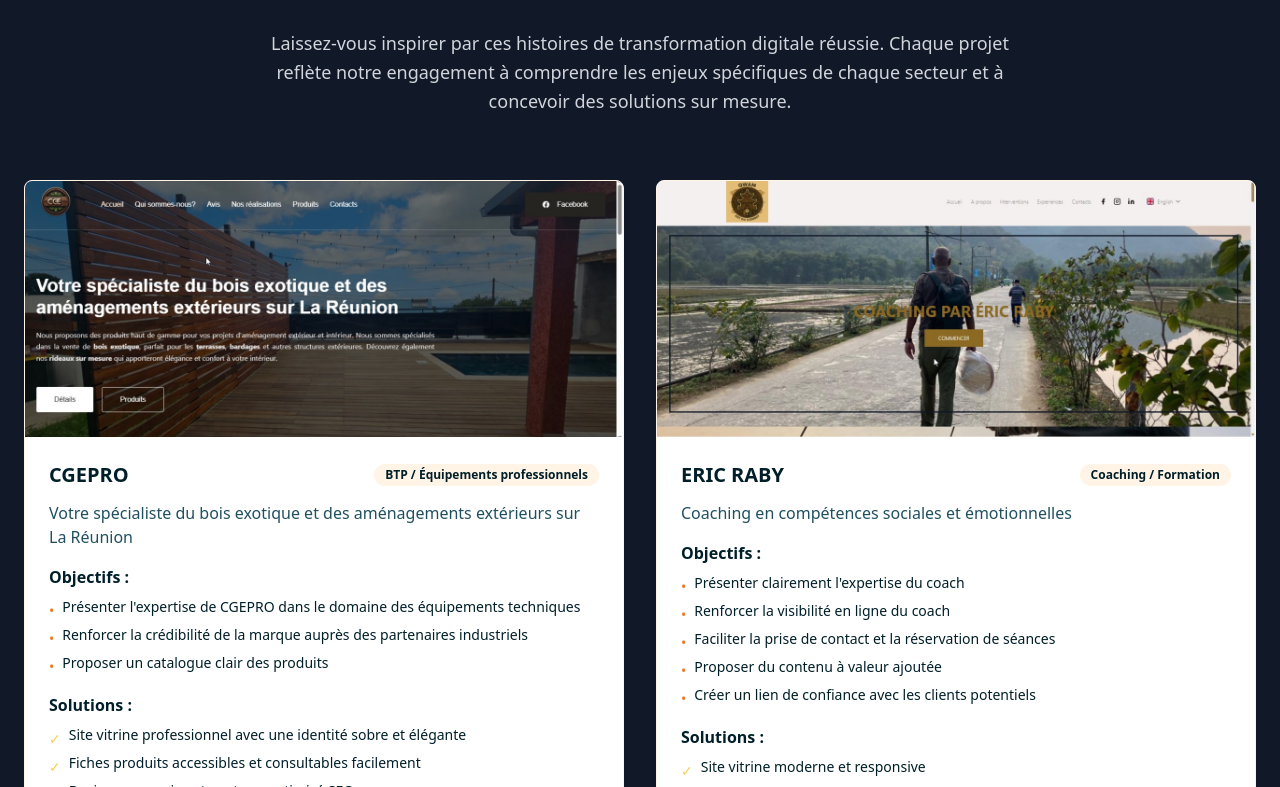
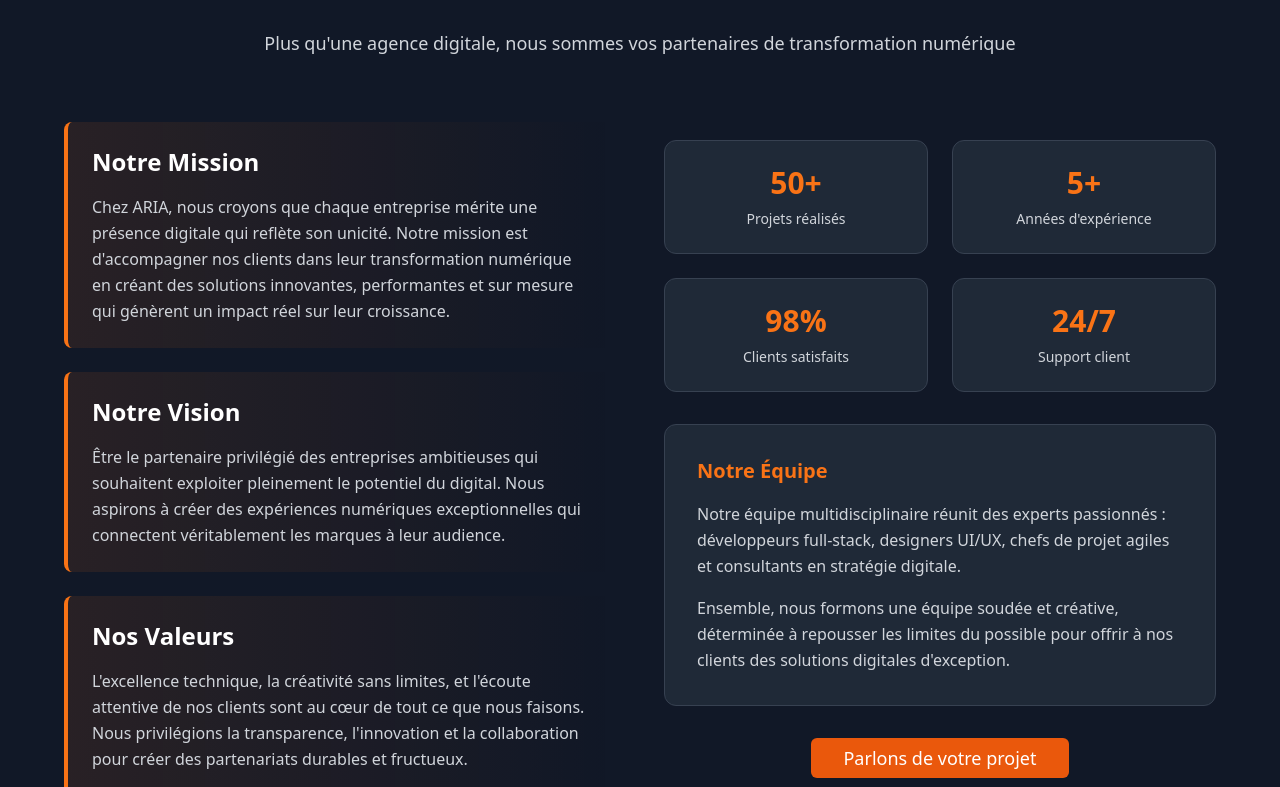
Before and after one commit to Martin42746284/aria-contact-header-18-9ca684d4, a React (Vite) app: page / in a window 1280 px wide. Shown: the part 853-1640 px from the top of the page. Built offline with nearby package versions, Linux system fonts and the light colour scheme.

Commit message:
modification dans le index et header

```diff
--- a/src/components/Header.tsx
+++ b/src/components/Header.tsx
@@ -120,9 +120,9 @@ const Header = () => {
             <nav className="hidden md:flex items-center space-x-8">
               {[
                 { href: '#accueil', label: 'Accueil' },
+                { href: '#about', label: 'À Propos' },
                 { href: '#realisations', label: 'Nos Réalisations' },
                 { href: '#services', label: 'Services' },
-                { href: '#apropos', label: 'À Propos' },
                 { href: '#contact', label: 'Contact' }
               ].map((item, index) => (
                 <a
@@ -183,7 +183,7 @@ const Header = () => {
             <nav className="flex flex-col space-y-4 p-4 bg-black/95 backdrop-blur-md rounded-lg border border-orange-500/30">
               {[
                 { href: '#accueil', label: 'Accueil' },
-                { href: '#realisations', label: 'Nos Réalisations' },
+                { href: '#about', label: 'Nos Réalisations' },
                 { href: '#services', label: 'Services' },
                 { href: '#apropos', label: 'À Propos' },
                 { href: '#contact', label: 'Contact' }
--- a/src/pages/Index.tsx
+++ b/src/pages/Index.tsx
@@ -150,6 +150,93 @@ const Index = () => {
           </div>
         </div>
       </section>
+      {/* Section À propos */}
+      <section id="about" className="py-20 bg-gray-900">
+        <div className="container mx-auto px-6">
+          <div className="max-w-6xl mx-auto">
+            <div className="text-center mb-16">
+              <h2 className="text-4xl font-bold text-orange-500 mb-6 animate-fadeIn">
+                À PROPOS D'ARIA
+              </h2>
+              <p className="text-lg text-gray-300 max-w-3xl mx-auto leading-relaxed animate-fadeIn delay-100">
+                Plus qu'une agence digitale, nous sommes vos partenaires de transformation numérique
+              </p>
+            </div>
+
+            <div className="grid grid-cols-1 lg:grid-cols-2 gap-12 items-center">
+              {/* Contenu textuel */}
+              <div className="space-y-6 animate-fadeIn delay-200">
+                <div className="bg-gradient-to-r from-orange-500/10 to-transparent p-6 rounded-lg border-l-4 border-orange-500">
+                  <h3 className="text-2xl font-bold text-white mb-4">Notre Mission</h3>
+                  <p className="text-gray-300 leading-relaxed">
+                    Chez ARIA, nous croyons que chaque entreprise mérite une présence digitale qui reflète son unicité.
+                    Notre mission est d'accompagner nos clients dans leur transformation numérique en créant des solutions
+                    innovantes, performantes et sur mesure qui génèrent un impact réel sur leur croissance.
+                  </p>
+                </div>
+
+                <div className="bg-gradient-to-r from-orange-500/10 to-transparent p-6 rounded-lg border-l-4 border-orange-500">
+                  <h3 className="text-2xl font-bold text-white mb-4">Notre Vision</h3>
+                  <p className="text-gray-300 leading-relaxed">
+                    Être le partenaire privilégié des entreprises ambitieuses qui souhaitent exploiter pleinement
+                    le potentiel du digital. Nous aspirons à créer des expériences numériques exceptionnelles qui
+                    connectent véritablement les marques à leur audience.
+                  </p>
+                </div>
+
+                <div className="bg-gradient-to-r from-orange-500/10 to-transparent p-6 rounded-lg border-l-4 border-orange-500">
+                  <h3 className="text-2xl font-bold text-white mb-4">Nos Valeurs</h3>
+                  <p className="text-gray-300 leading-relaxed">
+                    L'excellence technique, la créativité sans limites, et l'écoute attentive de nos clients
+                    sont au cœur de tout ce que nous faisons. Nous privilégions la transparence, l'innovation
+                    et la collaboration pour créer des partenariats durables et fructueux.
+                  </p>
+                </div>
+              </div>
+
+              {/* Statistiques et points forts */}
+              <div className="space-y-8 animate-fadeIn delay-300">
+                <div className="grid grid-cols-2 gap-6">
+                  <div className="bg-gray-800 p-6 rounded-xl border border-gray-700 hover:border-orange-500 transition-all duration-300 text-center">
+                    <div className="text-3xl font-bold text-orange-500 mb-2">50+</div>
+                    <p className="text-gray-300 text-sm">Projets réalisés</p>
+                  </div>
+                  <div className="bg-gray-800 p-6 rounded-xl border border-gray-700 hover:border-orange-500 transition-all duration-300 text-center">
+                    <div className="text-3xl font-bold text-orange-500 mb-2">5+</div>
+                    <p className="text-gray-300 text-sm">Années d'expérience</p>
+                  </div>
+                  <div className="bg-gray-800 p-6 rounded-xl border border-gray-700 hover:border-orange-500 transition-all duration-300 text-center">
+                    <div className="text-3xl font-bold text-orange-500 mb-2">98%</div>
+                    <p className="text-gray-300 text-sm">Clients satisfaits</p>
+                  </div>
+                  <div className="bg-gray-800 p-6 rounded-xl border border-gray-700 hover:border-orange-500 transition-all duration-300 text-center">
+                    <div className="text-3xl font-bold text-orange-500 mb-2">24/7</div>
+                    <p className="text-gray-300 text-sm">Support client</p>
+                  </div>
+                </div>
+
+                <div className="bg-gray-800 p-8 rounded-xl border border-gray-700">
+                  <h3 className="text-xl font-bold text-orange-500 mb-4">Notre Équipe</h3>
+                  <p className="text-gray-300 leading-relaxed mb-4">
+                    Notre équipe multidisciplinaire réunit des experts passionnés : développeurs full-stack,
+                    designers UI/UX, chefs de projet agiles et consultants en stratégie digitale.
+                  </p>
+                  <p className="text-gray-300 leading-relaxed">
+                    Ensemble, nous formons une équipe soudée et créative, déterminée à repousser les limites
+                    du possible pour offrir à nos clients des solutions digitales d'exception.
+                  </p>
+                </div>
+
+                <div className="text-center">
+                  <Button className="bg-orange-600 hover:bg-orange-700 text-white px-8 py-3 text-lg transition-all duration-300">
+                    Parlons de votre projet
+                  </Button>
+                </div>
+              </div>
+            </div>
+          </div>
+        </div>
+      </section>
 
       {/* Section Réalisations */}
       <section id="realisations" className="py-20 bg-gray-900">
@@ -174,7 +261,7 @@ const Index = () => {
               >
                 <ProjectCard
                   {...project}
-                  className="hover:scale-[1.02] transition-transform duration-300"
+
                 />
               </div>
             ))}
@@ -257,6 +344,8 @@ const Index = () => {
         </div>
       </section>
 
+
+
       <Footer />
     </div>
   );
```
